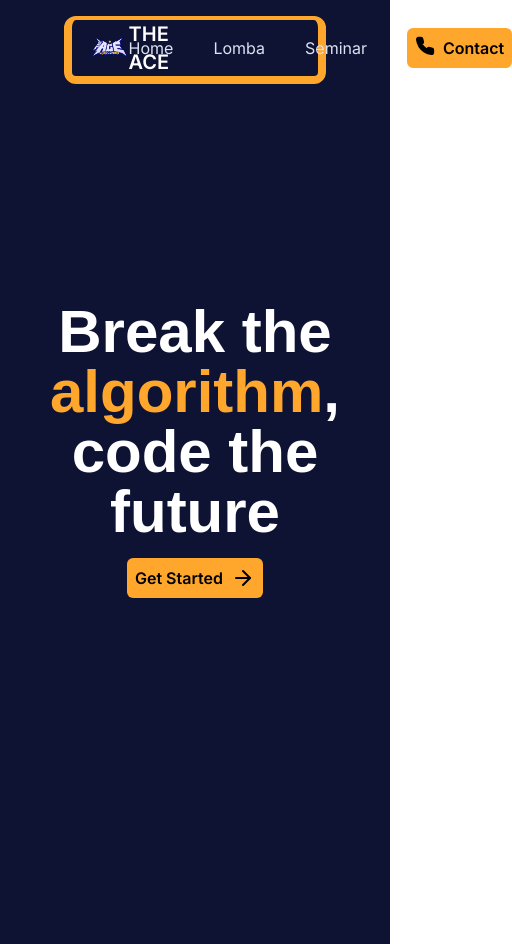
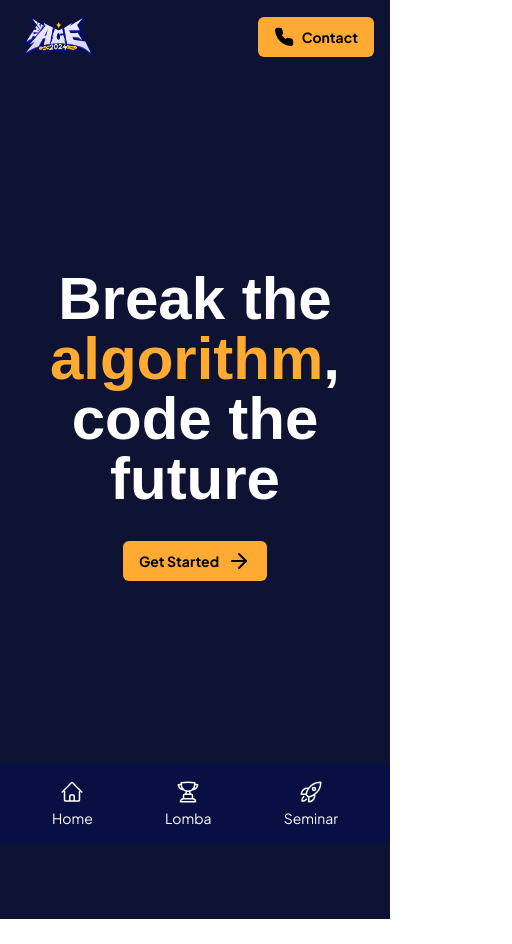
Before and after one commit to Brilliahib/theace-2024, a Next.js app: page / in a window 390 px wide. Shown: the whole page, 512 px wide, since content can reach past the window. After the commit the page ends 919 px from the top, so only its background shows below. Built offline with nearby package versions, Linux system fonts and the light colour scheme.

Commit message:
fix: navbar and font

```diff
--- a/app/globals.css
+++ b/app/globals.css
@@ -22,7 +22,7 @@
     --popover: 0 0% 100%;
     --popover-foreground: 222.2 84% 4.9%;
 
-    --primary: 222.2 47.4% 11.2%;
+    --primary: 35 100% 60%; /* updated to hsl(35, 100%, 60%) */
     --primary-foreground: 210 40% 98%;
 
     --secondary: 210 40% 96.1%;
@@ -54,7 +54,7 @@
     --popover: 222.2 84% 4.9%;
     --popover-foreground: 210 40% 98%;
 
-    --primary: 210 40% 98%;
+    --primary: 35 100% 60%; /* updated to hsl(35, 100%, 60%) */
     --primary-foreground: 222.2 47.4% 11.2%;
 
     --secondary: 217.2 32.6% 17.5%;
@@ -83,3 +83,9 @@
     @apply bg-background text-foreground;
   }
 }
+
+@layer components {
+  .pad-x {
+    @apply px-4 md:px-[6%] lg:px-[8%];
+  }
+}
--- a/app/layout.js
+++ b/app/layout.jsx
@@ -1,20 +1,26 @@
 import { Inter } from "next/font/google";
+import { Plus_Jakarta_Sans } from "next/font/google";
 import "./globals.css";
-import Navbar from "../components/navbar/navbar";
+import Navbar from "@/components/navbar/navbar";
+import NavMobile from "@/components/navbar/nav-mobile";
+import NavTop from "@/components/navbar/nav-top";
 
 const inter = Inter({ subsets: ["latin"] });
+const jakartaSans = Plus_Jakarta_Sans({ subsets: ["latin"] });
 
 export const metadata = {
-  title: "Create Next App",
+  title: "The Ace 2024",
   description: "Generated by create next app",
 };
 
 export default function RootLayout({ children }) {
   return (
     <html lang="en">
-      <body className={inter.className}>
+      <body className={jakartaSans.className}>
         {/* Adding navbar from  "./navbar/navbar"*/}
         <Navbar />
+        <NavTop />
+        <NavMobile />
         {children}
       </body>
     </html>
--- a/app/page.js
+++ b/app/page.jsx
@@ -1,19 +1,20 @@
+import { Button } from "@/components/ui/button";
 import { ArrowRight } from "lucide-react";
 
 export default function Home() {
   return (
     <>
-      <div className="bg-[#0E1333] h-screen flex flex-col gap-4 justify-center items-center">
+      <div className="bg-[#0E1333] h-screen flex flex-col space-y-8 justify-center items-center">
         <div className="text-white text-6xl text-center font-semibold -mt-36 font-orbitron">
           <p>
-            Break the <a className="text-[#FFA62D]">algorithm</a>,
+            Break the <a className="text-primary">algorithm</a>,
           </p>
           <p>code the future</p>
         </div>
-        <button className="flex flex-row gap-2 bg-[#FFA62D] p-2 rounded-md font-semibold text-black">
+        <Button className="flex flex-row gap-2 rounded-md font-bold text-black">
           Get Started
           <ArrowRight color="#000000" />
-        </button>
+        </Button>
       </div>
     </>
   );
--- /dev/null
+++ b/components/navbar/nav-mobile.jsx
@@ -0,0 +1,71 @@
+import Link from "next/link";
+
+const NavMobile = () => {
+  return (
+    <>
+      <nav className="bg-[#080f42] w-full md:hidden block fixed bottom-0 pad-x py-4">
+        <div className="text-white justify-around items-center flex w-full text-sm">
+          <Link href="/">
+            <div className="flex flex-col justify-center items-center gap-y-1">
+              <svg
+                xmlns="http://www.w3.org/2000/svg"
+                fill="none"
+                viewBox="0 0 24 24"
+                strokeWidth={1.5}
+                stroke="currentColor"
+                className="size-6"
+              >
+                <path
+                  strokeLinecap="round"
+                  strokeLinejoin="round"
+                  d="m2.25 12 8.954-8.955c.44-.439 1.152-.439 1.591 0L21.75 12M4.5 9.75v10.125c0 .621.504 1.125 1.125 1.125H9.75v-4.875c0-.621.504-1.125 1.125-1.125h2.25c.621 0 1.125.504 1.125 1.125V21h4.125c.621 0 1.125-.504 1.125-1.125V9.75M8.25 21h8.25"
+                />
+              </svg>
+              Home
+            </div>
+          </Link>
+          <Link href="/lomba">
+            <div className="flex flex-col justify-center items-center gap-y-1">
+              <svg
+                xmlns="http://www.w3.org/2000/svg"
+                fill="none"
+                viewBox="0 0 24 24"
+                strokeWidth={1.5}
+                stroke="currentColor"
+                className="size-6"
+              >
+                <path
+                  strokeLinecap="round"
+                  strokeLinejoin="round"
+                  d="M16.5 18.75h-9m9 0a3 3 0 0 1 3 3h-15a3 3 0 0 1 3-3m9 0v-3.375c0-.621-.503-1.125-1.125-1.125h-.871M7.5 18.75v-3.375c0-.621.504-1.125 1.125-1.125h.872m5.007 0H9.497m5.007 0a7.454 7.454 0 0 1-.982-3.172M9.497 14.25a7.454 7.454 0 0 0 .981-3.172M5.25 4.236c-.982.143-1.954.317-2.916.52A6.003 6.003 0 0 0 7.73 9.728M5.25 4.236V4.5c0 2.108.966 3.99 2.48 5.228M5.25 4.236V2.721C7.456 2.41 9.71 2.25 12 2.25c2.291 0 4.545.16 6.75.47v1.516M7.73 9.728a6.726 6.726 0 0 0 2.748 1.35m8.272-6.842V4.5c0 2.108-.966 3.99-2.48 5.228m2.48-5.492a46.32 46.32 0 0 1 2.916.52 6.003 6.003 0 0 1-5.395 4.972m0 0a6.726 6.726 0 0 1-2.749 1.35m0 0a6.772 6.772 0 0 1-3.044 0"
+                />
+              </svg>
+              Lomba
+            </div>
+          </Link>
+          <Link href="/seminar">
+            <div className="flex flex-col justify-center items-center gap-y-1">
+              <svg
+                xmlns="http://www.w3.org/2000/svg"
+                fill="none"
+                viewBox="0 0 24 24"
+                strokeWidth={1.5}
+                stroke="currentColor"
+                className="size-6"
+              >
+                <path
+                  strokeLinecap="round"
+                  strokeLinejoin="round"
+                  d="M15.59 14.37a6 6 0 0 1-5.84 7.38v-4.8m5.84-2.58a14.98 14.98 0 0 0 6.16-12.12A14.98 14.98 0 0 0 9.631 8.41m5.96 5.96a14.926 14.926 0 0 1-5.841 2.58m-.119-8.54a6 6 0 0 0-7.381 5.84h4.8m2.581-5.84a14.927 14.927 0 0 0-2.58 5.84m2.699 2.7c-.103.021-.207.041-.311.06a15.09 15.09 0 0 1-2.448-2.448 14.9 14.9 0 0 1 .06-.312m-2.24 2.39a4.493 4.493 0 0 0-1.757 4.306 4.493 4.493 0 0 0 4.306-1.758M16.5 9a1.5 1.5 0 1 1-3 0 1.5 1.5 0 0 1 3 0Z"
+                />
+              </svg>
+              Seminar
+            </div>
+          </Link>
+        </div>
+      </nav>
+    </>
+  );
+};
+
+export default NavMobile;
--- /dev/null
+++ b/components/navbar/nav-top.jsx
@@ -0,0 +1,27 @@
+import Image from "next/image";
+import { Button } from "../ui/button";
+import logo from "/public/images/logo.png";
+import { Phone } from "lucide-react";
+
+const NavTop = () => {
+  return (
+    <>
+      <div className="w-full bg-[#0E1333] pad-x sticky top-0 py-1 md:hidden block">
+        <div className="flex justify-between items-center">
+          <div className="flex flex-row items-center">
+            {/* masupin gambar the ace */}
+            <Image src={logo} alt="Logo" width={80} height={80} />
+          </div>
+          <div>
+            <Button className="flex flex-row gap-2 rounded-md font-bold text-black">
+              <Phone size={20} fill="#000000" stroke="#000000" />
+              Contact
+            </Button>
+          </div>
+        </div>
+      </div>
+    </>
+  );
+};
+
+export default NavTop;
--- a/components/navbar/navbar.js
+++ b/components/navbar/navbar.jsx
@@ -3,46 +3,47 @@ import Image from "next/image";
 import Link from "next/link";
 import React from "react";
 import logo from "/public/images/logo.png";
+import { Button } from "../ui/button";
 
 function Navbar() {
   return (
-    <nav className="bg-[#0E1333] py-4 px-16">
-      <div className=" flex flex-row items-center justify-between px-4 rounded-xl border-8 border-t-4 border-[#FFA62D]">
+    <nav className="bg-[#0E1333] py-4 px-16 sticky top-0 md:block hidden">
+      <div className=" flex flex-row items-center justify-between px-4 rounded-xl border-4 border-primary">
         <div className="flex flex-row items-center">
           {/* masupin gambar the ace */}
-          <Image src={logo} alt="Logo" width={100} height={100} />
+          <Image src={logo} alt="Logo" width={80} height={80} />
           {/* title event */}
-          <p className="text-white text-xl font-semibold">THE ACE</p>
+          <p className="text-white text-xl font-semibold">The ACE</p>
         </div>
-        <ul className="flex flex-row items-center gap-10">
+        <ul className="flex flex-row items-center gap-10 text-base">
           <li>
             <Link
               href="/"
-              className="text-[#DCE2F1] hover:text-[#FFA62D] hover:underline"
+              className="text-[#DCE2F1] hover:text-primary hover:underline"
             >
               Home
             </Link>
           </li>
           <li>
             <Link
-              href="/Lomba"
-              className="text-[#DCE2F1] hover:text-[#FFA62D] hover:underline"
+              href="/lomba"
+              className="text-[#DCE2F1] hover:text-primary hover:underline"
             >
               Lomba
             </Link>
           </li>
           <li>
             <Link
-              href="/Seminar"
-              className="text-[#DCE2F1] hover:text-[#FFA62D] hover:underline"
+              href="/seminar"
+              className="text-[#DCE2F1] hover:text-primary hover:underline"
             >
               Seminar
             </Link>
           </li>
-          <button className="flex flex-row gap-2 bg-[#FFA62D] p-2 rounded-md font-semibold text-black">
+          <Button className="flex flex-row gap-2 rounded-md font-bold text-black">
             <Phone size={20} fill="#000000" stroke="#000000" />
             Contact
-          </button>
+          </Button>
         </ul>
       </div>
     </nav>
```
